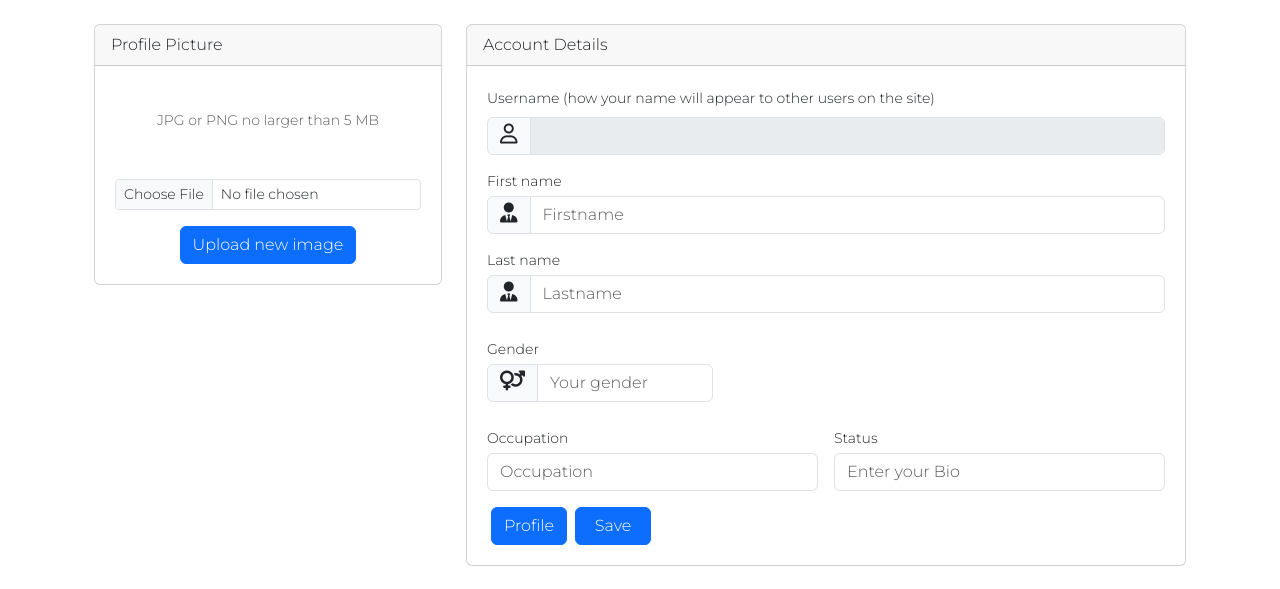
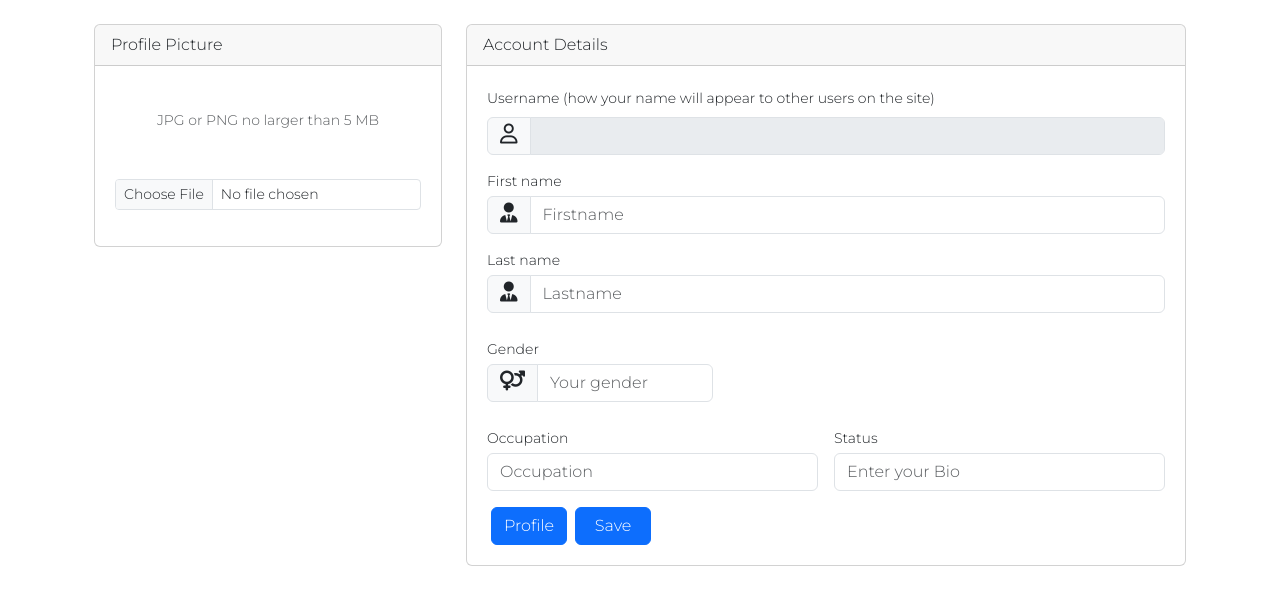
Before and after one commit to Aymammet/sky, a Django app: template templates/profile-edit.html in a window 1280 px wide. Shown: the part 79-668 px from the top of the page. Run offline with Django 3.2, Linux system fonts and the light colour scheme; the template is opened without the code that fills it, so the values that code supplies are empty; some libraries are stand-ins or nearby versions.

Commit message:
uppload button removed

```diff
--- a/templates/profile-edit.html
+++ b/templates/profile-edit.html
@@ -15,7 +15,6 @@
                                 <label for="image-file" class="form-label"></label>
                                 <input class="form-control form-control-sm" name="profile_image" id="image-file" type="file" alt="profile-image" value="{{ form.profile_image.url }}">
                             </div>
-                            <button class="btn btn-primary" type="submit">Upload new image</button>
                         </div>
                     </div>
                 </div>
```
